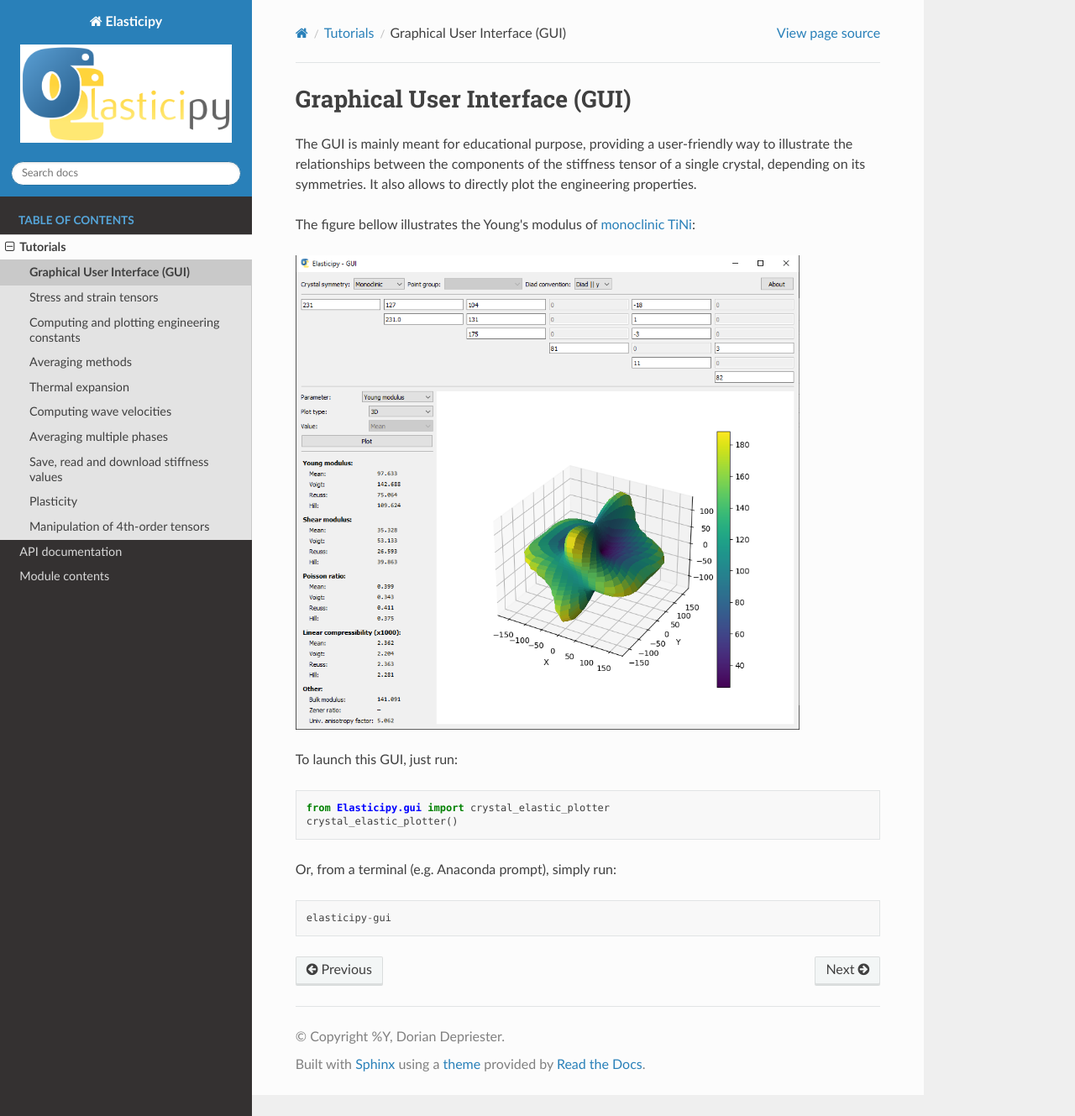
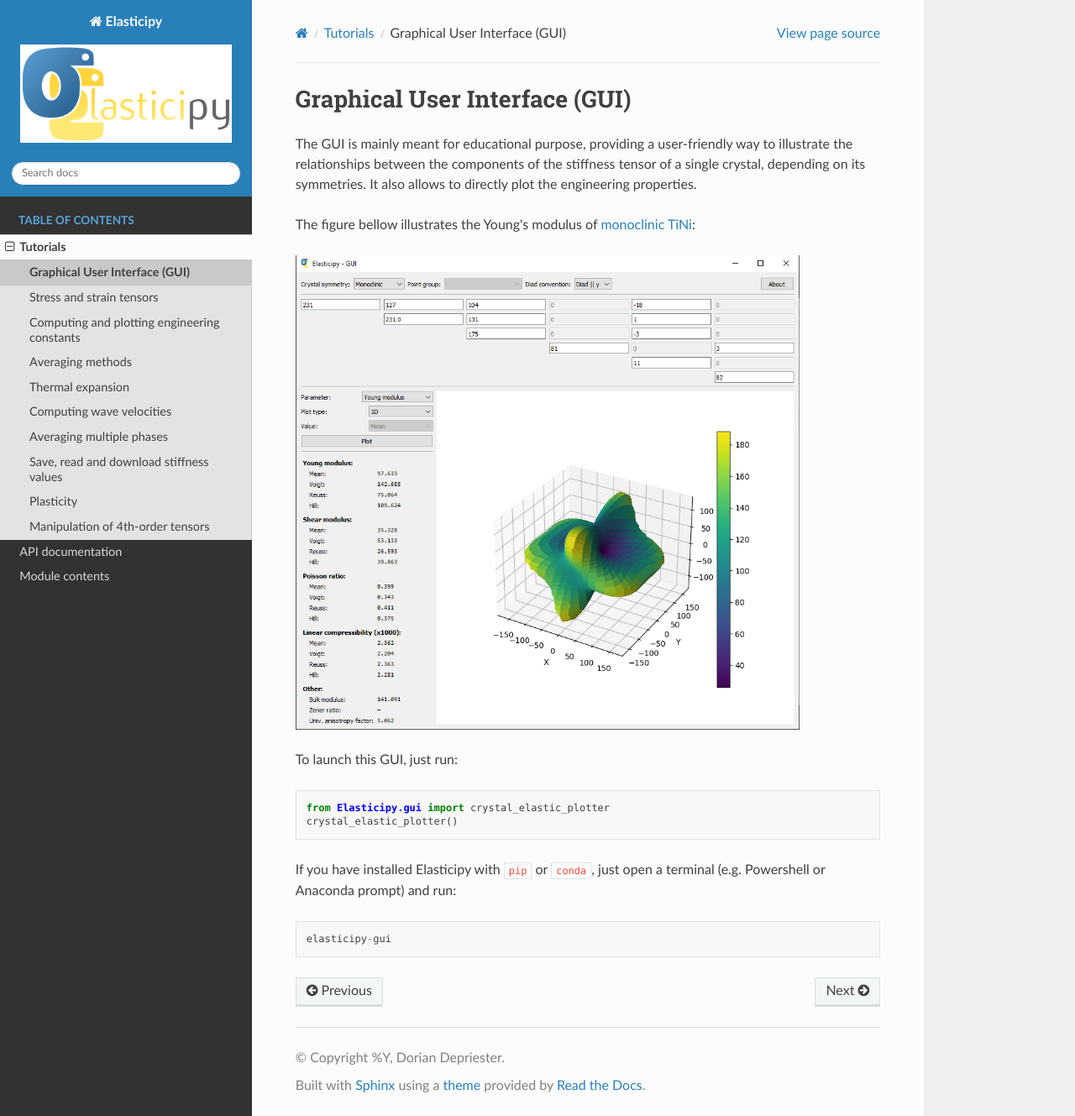
Before and after one commit to DorianDepriester/Elasticipy, a Sphinx documentation site: the page built from docs/source/Tutorials/GUI.rst, in a window 1280 px wide and 1329 px high. Shown: the whole window at 84% size. Built offline with Sphinx 7.4.7 and the Read the Docs theme 3.1.0, drawn with Linux system fonts in a browser that asks for light colours.

Commit message:
Rephrase the entry-point section

```diff
--- a/docs/source/Tutorials/GUI.rst
+++ b/docs/source/Tutorials/GUI.rst
@@ -17,6 +17,7 @@
     from Elasticipy.gui import crystal_elastic_plotter
     crystal_elastic_plotter()
 
-Or, from a terminal (e.g. Anaconda prompt), simply run::
+If you have installed Elasticipy with ``pip`` or ``conda``, just open a terminal (e.g. Powershell or Anaconda prompt)
+and run::
 
     elasticipy-gui
```
